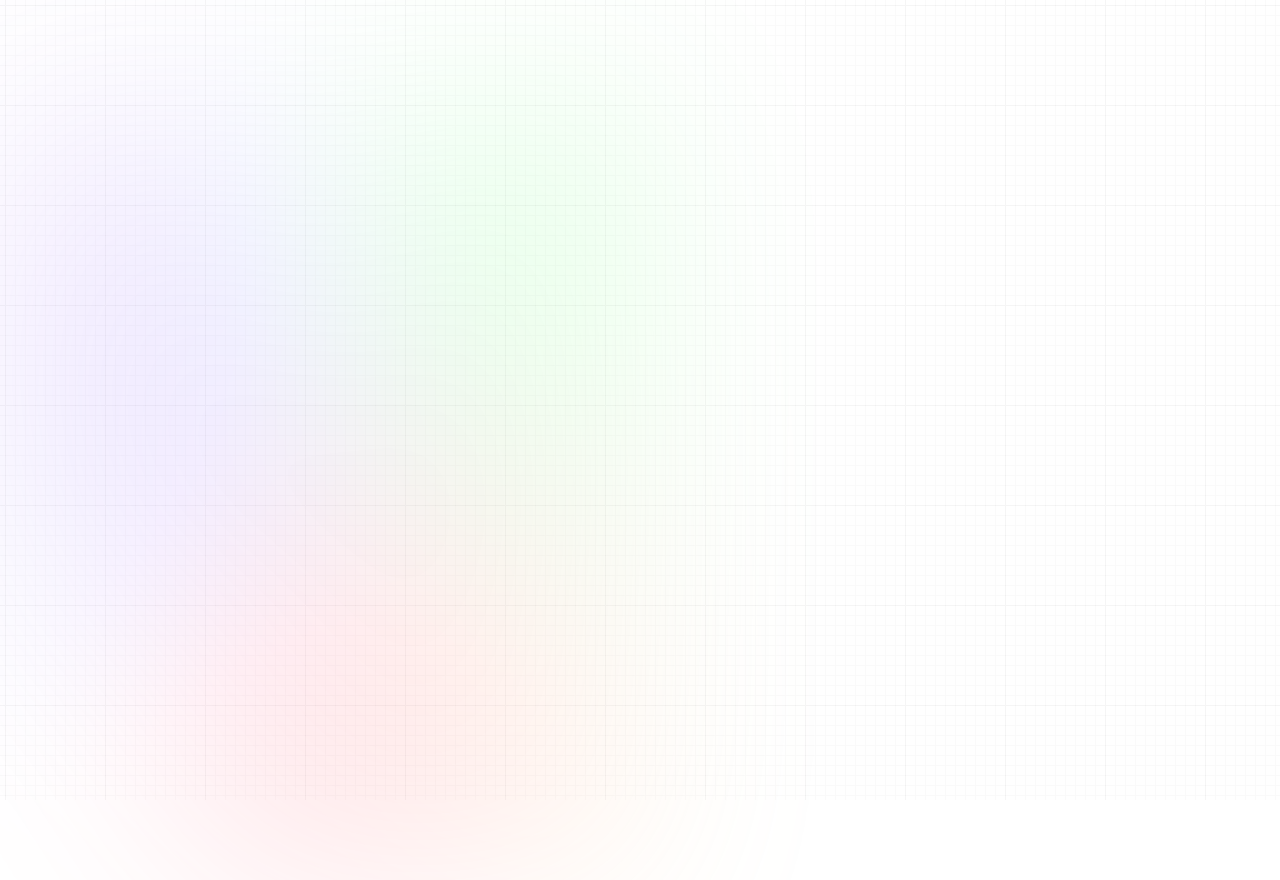
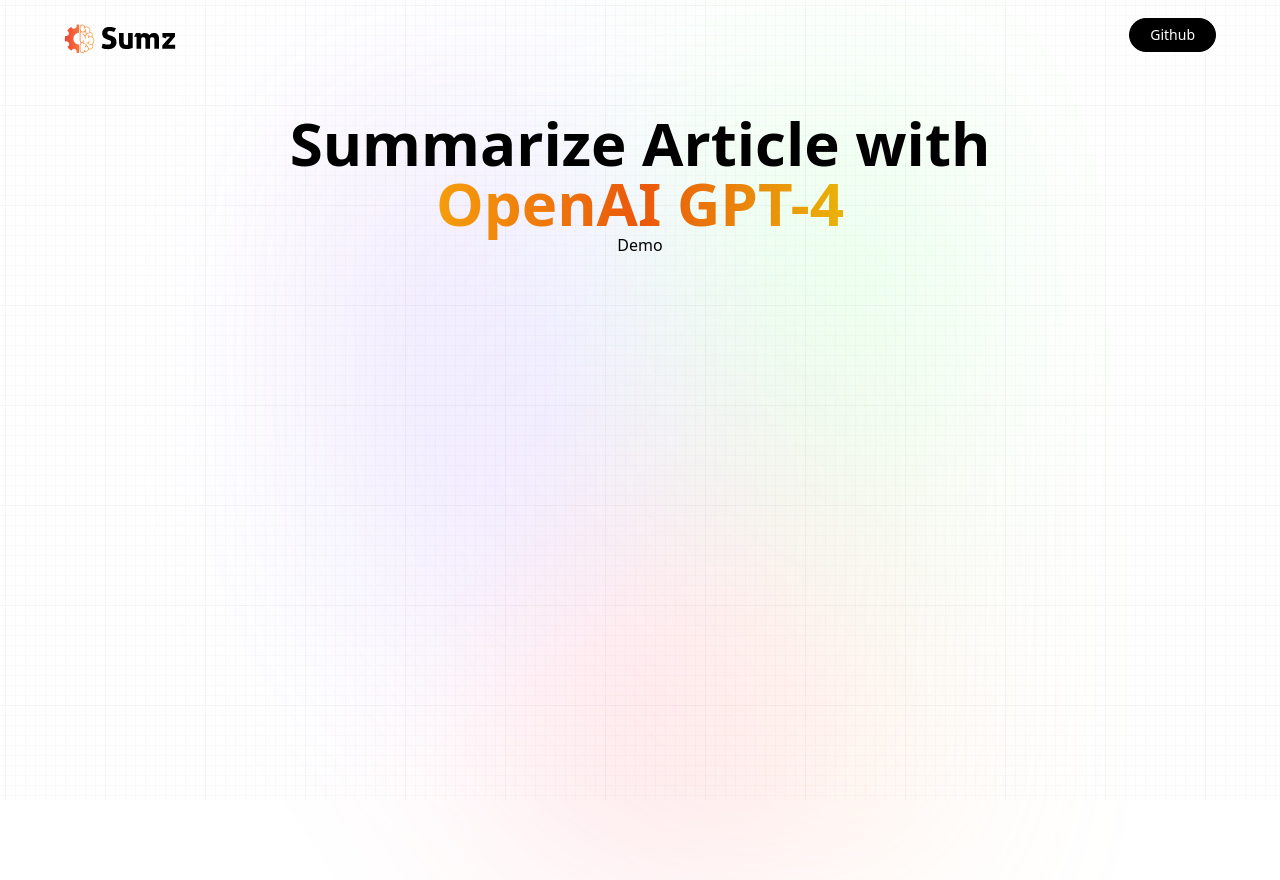
Before and after one commit to ClementMadiot/OpenAI_article_react_API, a React (Vite) app: page / in a window 1280 px wide. After the commit the page ends 800 px from the top, so only its background shows below. Built offline with nearby package versions, Linux system fonts and the light colour scheme.

Commit message:
update files + nav

```diff
--- a/eslint.config.js
+++ b/eslint.config.js
@@ -35,8 +35,9 @@
       ],
       "react/prop-types": "off",
       "react/jsx-uses-react": "error",
+      "react/no-unknown-property": ["error", { ignore: ["jsx"] }],
+      "no-unused-vars": "off",
       "react/jsx-uses-vars": "error",
-      "react/no-unknown-property": ["error", { ignore: ["jsx"] }],
     },
   },
 ];
--- a/src/App.css
+++ b/src/App.css
@@ -3,7 +3,7 @@
     at 27% 37%,
     hsla(215, 98%, 61%, 1) 0px,
     transparent 0%
-  ),
+    ),
   radial-gradient(at 97% 21%, hsla(125, 98%, 72%, 1) 0px, transparent 50%),
   radial-gradient(at 52% 99%, hsla(354, 98%, 61%, 1) 0px, transparent 50%),
   radial-gradient(at 10% 29%, hsla(256, 96%, 67%, 1) 0px, transparent 50%),
@@ -22,6 +22,15 @@
   padding: 0;
   box-sizing: border-box;
   scroll-behavior: smooth;
+}
+.main {
+  width: 100vw;
+  min-height: 100vh;
+  position: fixed;
+  display: flex;
+  justify-content: center;
+  padding: 120px 24px 160px 24px;
+  pointer-events: none;
 }
 
 .main:before {
@@ -65,49 +74,3 @@
     padding: 0;
   }
 }
-
-/* Tailwind Styles */
-
-.app {
-  @apply relative z-10 flex justify-center items-center flex-col max-w-7xl mx-auto sm:px-16 px-6;
-}
-
-.black_btn {
-  @apply rounded-full border border-black bg-black py-1.5 px-5 text-sm text-white transition-all hover:bg-white hover:text-black;
-}
-
-.head_text {
-  @apply mt-5 text-5xl font-extrabold leading-[1.15] text-black sm:text-6xl text-center;
-}
-
-.orange_gradient {
-  @apply bg-gradient-to-r from-amber-500 via-orange-600 to-yellow-500 bg-clip-text text-transparent;
-}
-
-.desc {
-  @apply mt-5 text-lg text-gray-600 sm:text-xl text-center max-w-2xl;
-}
-
-.url_input {
-  @apply block w-full rounded-md border border-gray-200 bg-white py-2.5 pl-10 pr-12 text-sm shadow-lg font-satoshi font-medium focus:border-black focus:outline-none focus:ring-0;
-}
-
-.submit_btn {
-  @apply hover:border-gray-700 hover:text-gray-700 absolute inset-y-0 right-0 my-1.5 mr-1.5 flex w-10 items-center justify-center rounded border border-gray-200 font-sans text-sm font-medium text-gray-400;
-}
-
-.link_card {
-  @apply p-3 flex justify-start items-center flex-row bg-white border border-gray-200 gap-3 rounded-lg cursor-pointer;
-}
-
-.copy_btn {
-  @apply w-7 h-7 rounded-full bg-white/10 shadow-[inset_10px_-50px_94px_0_rgb(199,199,199,0.2)] backdrop-blur flex justify-center items-center cursor-pointer;
-}
-
-.blue_gradient {
-  @apply font-black bg-gradient-to-r from-blue-600 to-cyan-600 bg-clip-text text-transparent;
-}
-
-.summary_box {
-  @apply rounded-xl border border-gray-200 bg-white/20 shadow-[inset_10px_-50px_94px_0_rgb(199,199,199,0.2)] backdrop-blur p-4;
-}
--- a/src/App.jsx
+++ b/src/App.jsx
@@ -1,11 +1,17 @@
-import { Hero } from "./components/index";
+import { Demo, Hero } from "./components/index";
 import "./App.css";
 
 function App() {
   return (
-    <section>
+    <main>
+      <div className="main">
+        <div className="gradient" />
+      </div>
+    <section className="relative z-10 flex justify-center items-center flex-col max-w-7xl mx-auto sm:px-16 px-6">
       <Hero />
+      <Demo/>
     </section>
+    </main>
   );
 }
 
--- /dev/null
+++ b/src/components/demo/Demo.jsx
@@ -0,0 +1,9 @@
+import React from 'react'
+
+function Demo() {
+  return (
+    <div>Demo</div>
+  )
+}
+
+export default Demo
--- a/src/components/hero/Hero.jsx
+++ b/src/components/hero/Hero.jsx
@@ -1,11 +1,15 @@
-import React from 'react'
+import React from "react";
+import Nav from "../nav/Nav";
 
 function Hero() {
   return (
-    <section className='fixed flex justify-center w-screen min-h-screen pointer-events-none pt-[120px] pb-40 px-6 before:bg-heroBefore after:bg-hero-pattern main '>
-<div className='gradient' />
-    </section>
-  )
+    <header className="w-full flex justify-center items-center flex-col">
+      <Nav/>
+      <h1 className="text-5xl font-extrabold leading-[1.15] mt-5 sm:text-6xl text-center">Summarize Article with <br />
+      <span className="bg-gradient-to-r from-amber-500 via-orange-600 to-yellow-500 bg-clip-text text-transparent">OpenAI GPT-4</span>
+      </h1>
+    </header>
+  );
 }
 
-export default Hero
+export default Hero;
--- a/src/components/index.js
+++ b/src/components/index.js
@@ -1,3 +1,4 @@
 import Hero from "./hero/Hero";
+import Demo from "./demo/Demo";
 
-export { Hero }
+export { Hero, Demo }
--- /dev/null
+++ b/src/components/nav/Nav.jsx
@@ -0,0 +1,18 @@
+import React from "react";
+import { logo } from "../../assets";
+
+function Nav() {
+  return (
+    <nav className="flex justify-between items-center w-full mb-10 pt-4">
+      <img src={logo} alt="OpenIA logo" className="w-28 object-contain" />
+
+      <button className="rounded-full border border-black bg-black py-1.5 px-5 text-sm text-white transition-all hover:bg-white hover:text-black" type="button"
+      onClick={() => window.open("https://github.com/ClementMadiot/OpenAI_article_react_API")}
+      >
+        Github
+      </button>
+    </nav>
+  );
+}
+
+export default Nav;
--- a/tailwind.config.js
+++ b/tailwind.config.js
@@ -1,6 +1,9 @@
 /** @type {import('tailwindcss').Config} */
 export default {
-  content: [],
+  content: [
+    "./index.html",
+    "./src/**/*.{js,ts,jsx,tsx}",
+  ],
   theme: {
     extend: {
       fontFamily: {
@@ -13,7 +16,7 @@
         'gradient': "radial-gradient(_at_27%_37%,hsla(215,98%,61%,1)_0px,transparent_0%_),radial-gradient(at_97%_21%,hsla(125,98%,72%,1)_0px,transparent_50%),radial-gradient(at_52%_99%,hsla(354,98%,61%,1)_0px,transparent_50%),radial-gradient(at_10%_29%,hsla(256,96%,67%,1)_0px,transparent_50%),radial-gradient(at_97%_96%,hsla(38,60%,74%,1)_0px,transparent_50%),radial-gradient(at_33%_50%,hsla(222,67%,73%,1)_0px,transparent_50%),radial-gradient(at_79%_53%,hsla(343,68%,79%,1)_0px,transparent_50%)"
       },
       backgroundColor: {
-        'heroBefore': 'var(--radicalGradient-main)'
+        'heroBefore': 'var(--radicalGradient-main)',
       }
     },
   },
```
Also changed, not shown: 1 other file (tests, documents, lock files or other folders).
